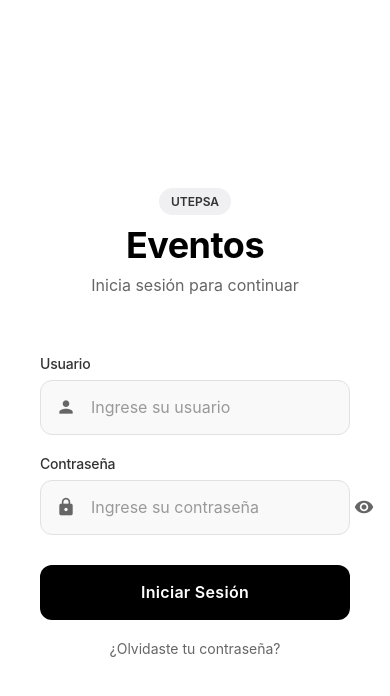
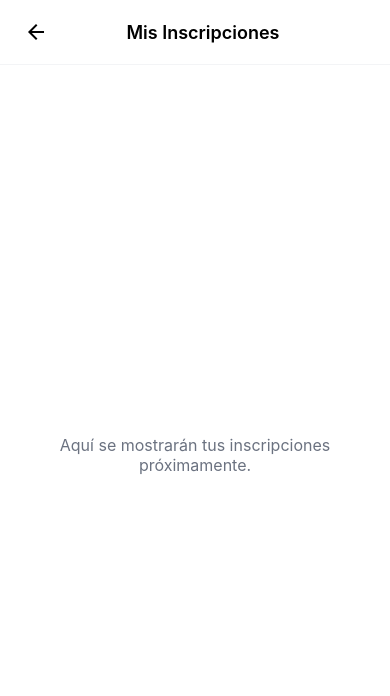
Before and after one commit to CristianRC7/UTEPSA-Eventos, a React Native app in the folder UTEPSAEventos/: screen /MyInscription in a window 390 px wide. Shown: the top 696 px of the page. Built offline with nearby package versions, Linux system fonts and the light colour scheme.

Commit message:
diseno para pantalla de formulario y mis inscripciones

```diff
--- a/UTEPSAEventos/App.tsx
+++ b/UTEPSAEventos/App.tsx
@@ -10,6 +10,8 @@ import FormPublication from './src/components/FormPublication';
 import DashboardEvent from './src/pages/DashboardEvent';
 import SpeakerScreen from './src/pages/SpeakerScreen';
 import ScheduleScreen from './src/pages/ScheduleScreen';
+import MyInscription from './src/pages/MyInscription';
+import MyFormsEvent from './src/pages/MyFormsEvent';
 import { getSession } from './src/utils/sessionStorage';
 
 // Global function for handling back button press
@@ -92,6 +94,8 @@ function App(): React.JSX.Element {
           <Stack.Screen name="DashboardEvent" component={DashboardEvent} />
           <Stack.Screen name="SpeakerScreen" component={SpeakerScreen} />
           <Stack.Screen name="ScheduleScreen" component={ScheduleScreen} />
+          <Stack.Screen name="MyInscription" component={MyInscription} />
+          <Stack.Screen name="MyFormsEvent" component={MyFormsEvent} />
         </Stack.Navigator>
       </NavigationContainer>
     </SafeAreaProvider>
--- a/UTEPSAEventos/src/pages/DashboardEvent.tsx
+++ b/UTEPSAEventos/src/pages/DashboardEvent.tsx
@@ -58,6 +58,10 @@ const DashboardEvent: React.FC<DashboardEventProps> = ({ route }) => {
       navigation.navigate('ScheduleScreen', { eventId: event.id_evento, eventTitle: event.titulo });
     } else if (feature === 'Soporte') {
       Alert.alert('Soporte', 'Si necesitas ayuda, contáctate con soporte en el 3er piso, bloque este o al correo soporte.campusvirtual@utepsa.edu');
+    } else if (feature === 'Mis inscripciones') {
+      navigation.navigate('MyInscription');
+    } else if (feature === 'Formulario') {
+      navigation.navigate('MyFormsEvent');
     } else {
       Alert.alert('Información', `Apartado ${feature} en desarrollo`);
     }
@@ -73,7 +77,7 @@ const DashboardEvent: React.FC<DashboardEventProps> = ({ route }) => {
     { name: 'Expositores', icon: 'people', color: '#10B981' },
     { name: 'Formulario', icon: 'assignment', color: '#EC4899' },
     { name: 'Puntos de inscripción', icon: 'place', color: '#3B82F6' },
-    { name: 'Convoctorias', icon: 'description', color: '#F59E0B'},
+    { name: 'Mis inscripciones', icon: 'assignment-turned-in', color: '#F59E0B' },
     { name: 'Soporte', icon: 'help', color: '#8B5CF6' },
   ];
 
@@ -97,10 +101,11 @@ const DashboardEvent: React.FC<DashboardEventProps> = ({ route }) => {
           {event?.pagina_web && (
             <TouchableOpacity
               onPress={() => {
+                if (!event?.pagina_web) return;
                 const webUrl = !event.pagina_web.startsWith('http://') && !event.pagina_web.startsWith('https://')
                   ? 'https://' + event.pagina_web
                   : event.pagina_web;
-                Linking.openURL(webUrl).catch(() => {
+                Linking.openURL(webUrl as string).catch(() => {
                   Alert.alert('Error', 'No se pudo abrir el sitio web');
                 });
               }}
--- /dev/null
+++ b/UTEPSAEventos/src/pages/MyFormsEvent.tsx
@@ -0,0 +1,38 @@
+import React from 'react';
+import { View, Text, StyleSheet, SafeAreaView, StatusBar } from 'react-native';
+import { useNavigation } from '@react-navigation/native';
+import ScheduleHeader from '../components/schedule/ScheduleHeader';
+
+const MyFormsEvent: React.FC = () => {
+  const navigation = useNavigation<any>();
+
+  return (
+    <SafeAreaView style={styles.container}>
+      <StatusBar barStyle="dark-content" backgroundColor="#FFFFFF" />
+      <ScheduleHeader title="Mis Formularios" onBack={() => navigation.goBack()} />
+      <View style={styles.content}>
+        <Text style={styles.placeholderText}>Aquí se mostrarán tus formularios próximamente.</Text>
+      </View>
+    </SafeAreaView>
+  );
+};
+
+const styles = StyleSheet.create({
+  container: {
+    flex: 1,
+    backgroundColor: '#FFFFFF',
+  },
+  content: {
+    flex: 1,
+    justifyContent: 'center',
+    alignItems: 'center',
+    padding: 24,
+  },
+  placeholderText: {
+    fontSize: 16,
+    color: '#6B7280',
+    textAlign: 'center',
+  },
+});
+
+export default MyFormsEvent;
--- /dev/null
+++ b/UTEPSAEventos/src/pages/MyInscription.tsx
@@ -0,0 +1,38 @@
+import React from 'react';
+import { View, Text, StyleSheet, SafeAreaView, StatusBar } from 'react-native';
+import { useNavigation } from '@react-navigation/native';
+import ScheduleHeader from '../components/schedule/ScheduleHeader';
+
+const MyInscription: React.FC = () => {
+  const navigation = useNavigation<any>();
+
+  return (
+    <SafeAreaView style={styles.container}>
+      <StatusBar barStyle="dark-content" backgroundColor="#FFFFFF" />
+      <ScheduleHeader title="Mis Inscripciones" onBack={() => navigation.goBack()} />
+      <View style={styles.content}>
+        <Text style={styles.placeholderText}>Aquí se mostrarán tus inscripciones próximamente.</Text>
+      </View>
+    </SafeAreaView>
+  );
+};
+
+const styles = StyleSheet.create({
+  container: {
+    flex: 1,
+    backgroundColor: '#FFFFFF',
+  },
+  content: {
+    flex: 1,
+    justifyContent: 'center',
+    alignItems: 'center',
+    padding: 24,
+  },
+  placeholderText: {
+    fontSize: 16,
+    color: '#6B7280',
+    textAlign: 'center',
+  },
+});
+
+export default MyInscription;
--- a/UTEPSAEventos/src/utils/Config.js
+++ b/UTEPSAEventos/src/utils/Config.js
@@ -1,3 +1,3 @@
 //export const BASE_URL = 'https://urbacarsrl.org/server/src';
 
-export const BASE_URL = 'http://10.40.22.186/UTEPSA-Eventos/server/src';
+export const BASE_URL = 'http://10.40.23.87/UTEPSA-Eventos/server/src';
```
Also changed, not shown: 1 other file (tests, documents, lock files or other folders).
